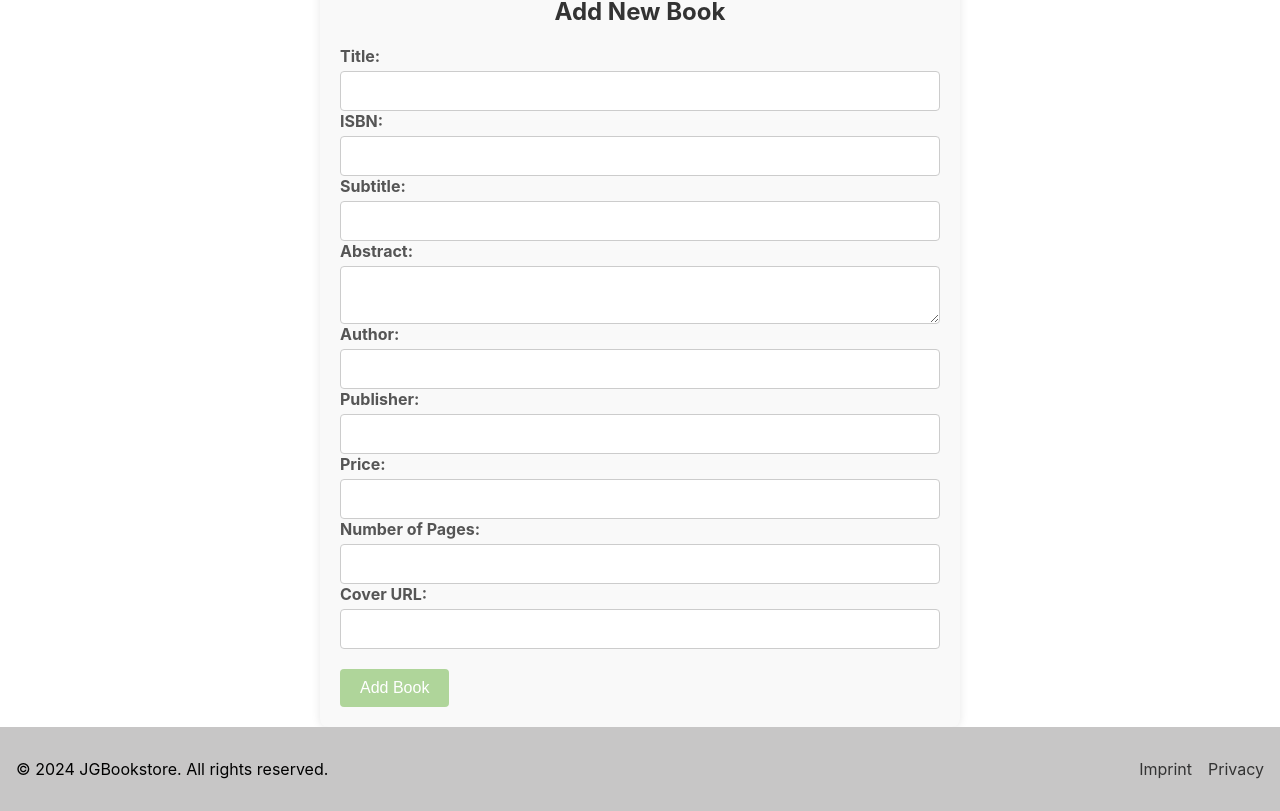
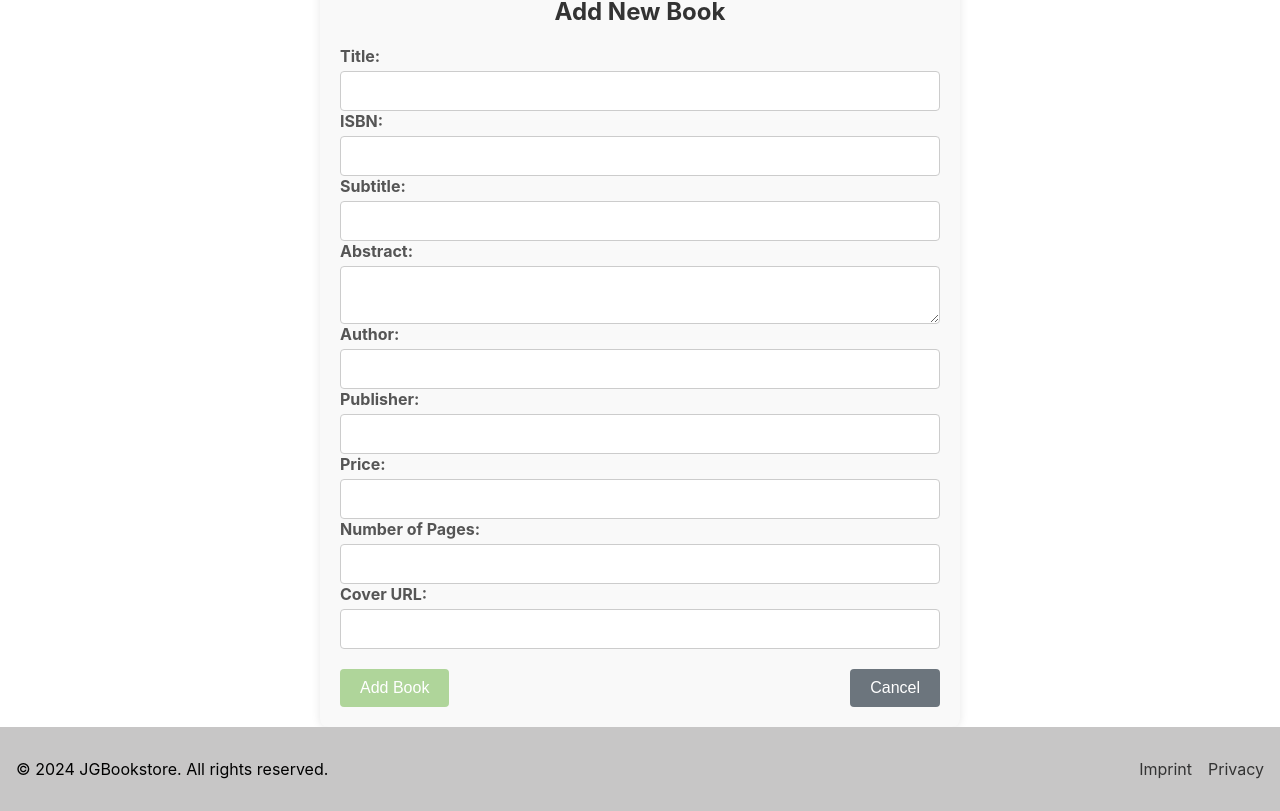
Before and after one commit to JGraenitz/JGBookstore-FED, a React (Create React App) app in the folder jgbookstore/: page /add-book in a window 1280 px wide. Shown: the part 521-1332 px from the top of the page. Built offline with nearby package versions, Linux system fonts and the light colour scheme.

Commit message:
added some final stuff for project 2

```diff
--- a/jgbookstore/src/components/Content/AddBook/AddBook.css
+++ b/jgbookstore/src/components/Content/AddBook/AddBook.css
@@ -67,10 +67,10 @@
     background-color: #56684c;
 }
 
-.editBooksButtons button:nth-child(2) {
+.addBookButtons button:nth-child(2), .editBooksButtons button:nth-child(2) {
     background-color: #6c757d;
 }
 
-.editBooksButtons button:nth-child(2):hover {
+.addBookButtons button:nth-child(2):hover, .editBooksButtons button:nth-child(2):hover {
     background-color: #5a6268;
 }
--- a/jgbookstore/src/components/Content/AddBook/AddBook.tsx
+++ b/jgbookstore/src/components/Content/AddBook/AddBook.tsx
@@ -151,6 +151,7 @@ const AddBook: React.FC = () => {
           </div>
           <div className="addBookButtons">
               <button type="submit">Add Book</button>
+              <button className="cancleButton" onClick={() => navigate("/")}>Cancel</button>
           </div>
       </form>
     </div>
--- a/jgbookstore/src/components/Content/EditBook/EditBook.tsx
+++ b/jgbookstore/src/components/Content/EditBook/EditBook.tsx
@@ -152,7 +152,7 @@ const EditBook: React.FC = () => {
         </div>
         <div className='editBooksButtons'>
             <button type="submit">Edit Book</button>
-            <button onClick={() => navigate('/')}>Cancel</button>
+            <button onClick={() => navigate(`/bookdetails/${book?.id}`)}>Cancel</button>
         </div>
       </form>
     </div>
```
